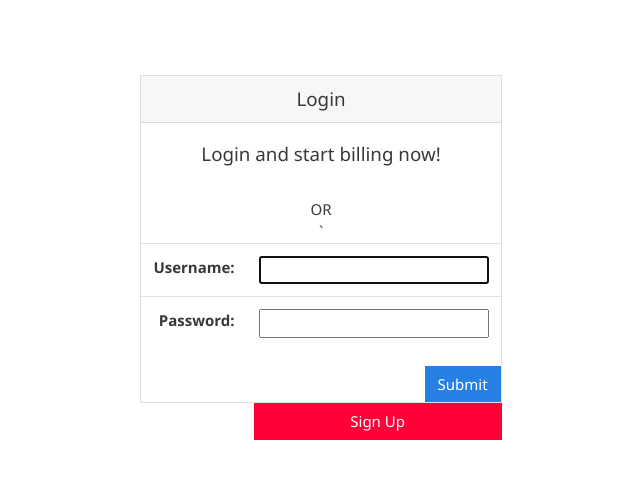
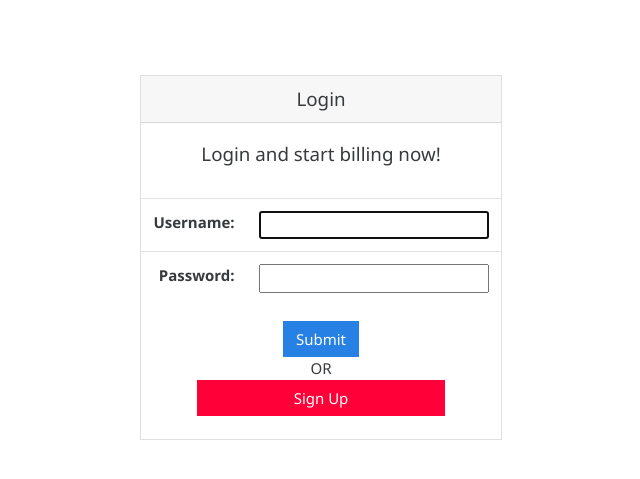
Before and after one commit to KirthyRajan02/gst-bill-management-system, a Django app: page /login in a window 1280 px wide. Shown: the part 55-534 px from the top of the page, without its empty margins (319-959 px from the left). Run offline with Django 3.2, Linux system fonts and the light colour scheme; some libraries are stand-ins or nearby versions.

Commit message:
Update login.html

```diff
--- a/gstbillingapp/templates/gstbillingapp/login.html
+++ b/gstbillingapp/templates/gstbillingapp/login.html
@@ -16,7 +16,7 @@
 			<!-- <p class="card-text">With supporting text below as a natural lead-in to additional content.</p> -->
 			<!--a href="{% url "social:begin" "google-oauth2" %}" class="btn btn-primary">Login with Google</a-->
 		</div>
-		<div>OR</div>
+
 		<form method="POST">
 			{% csrf_token %}
 			<table class="table">
@@ -24,7 +24,7 @@
 					<tr>
 						<th scope="row" class="text-right">Username:</th>
 						<td class="form-input-td">{{auth_form.username}}</td>
-					</tr>`
+					</tr>
 					<tr>
 						<th scope="row" class="text-right">Password:</th>
 						<td class="form-input-td">{{auth_form.password}}</td>
@@ -32,12 +32,13 @@
 				</tbody>
 			</table>
 
-			<input type="submit" class="btn btn-primary float-right" value="Submit">
+			<input type="submit" class="btn btn-primary " value="Submit"><br>
+			<div>OR</div>
+			<a href="{% url 'signup_view' %}"><input class="btn btn-danger " value="Sign Up"></a>
+
 		</form>
-
-
+		<br>
 	</div>
-		<a href="{% url 'signup_view' %}"><input class="btn btn-danger float-right" value="Sign Up"></a>
 	</div>
 <div class="col-sm">
 </div>
```
